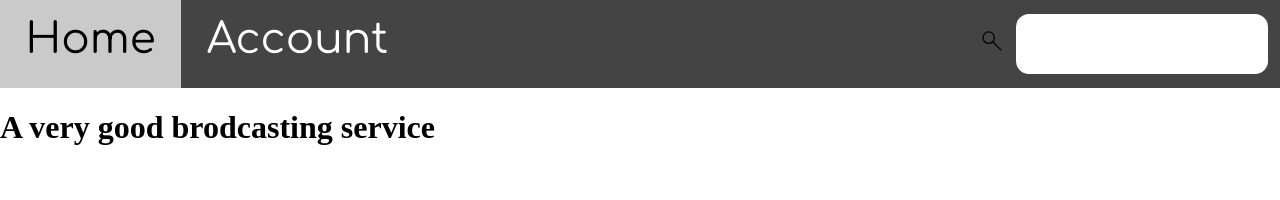
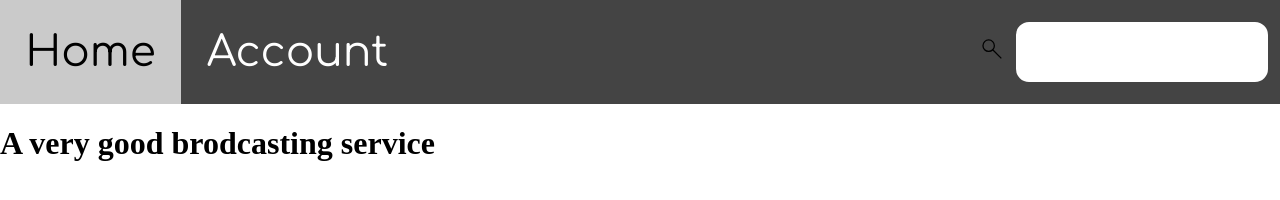
Before and after one commit to Coolchickenguy/streaming-server, a website: page assets/public/index.html in a window 1280 px wide. Drawn offline with Linux system fonts and the light colour scheme.

Commit message:
Change header to flex to fix some visual glitches

```diff
--- a/assets/public/css/header.css
+++ b/assets/public/css/header.css
@@ -13,20 +13,23 @@ body {
 }
 .navigation {
   width: 100vw;
-  height: 11vh;
+  height: 13vh;
   overflow: hidden;
   background-color: #444444;
+  display: flex;
+  flex-direction: row;
+  align-items: center;
 }
 .navigation a {
-  float: left;
-  display: block;
-  padding: 2vh 2vw;
-  text-align: center;
+  padding-left: 2vw;
+  padding-right: 2vw;
+  height: 100%;
   text-decoration: none;
   font-size: 3.294vw;
-  height: inherit;
   font-family: "comforta";
   color: white;
+  align-items: center;
+  display: flex;
 }
 .navigation a:hover {
   background-color: #cacaca;
@@ -37,11 +40,10 @@ body {
   color: rgb(255, 255, 255);
 }
 .navigation .searchBar {
-  float: right;
   display: flex;
   align-items: center;
-  height: inherit;
   padding: 1.2vh;
+  margin-left: auto;
 }
 .searchBar:hover {
   background-color: #cacaca;
```
